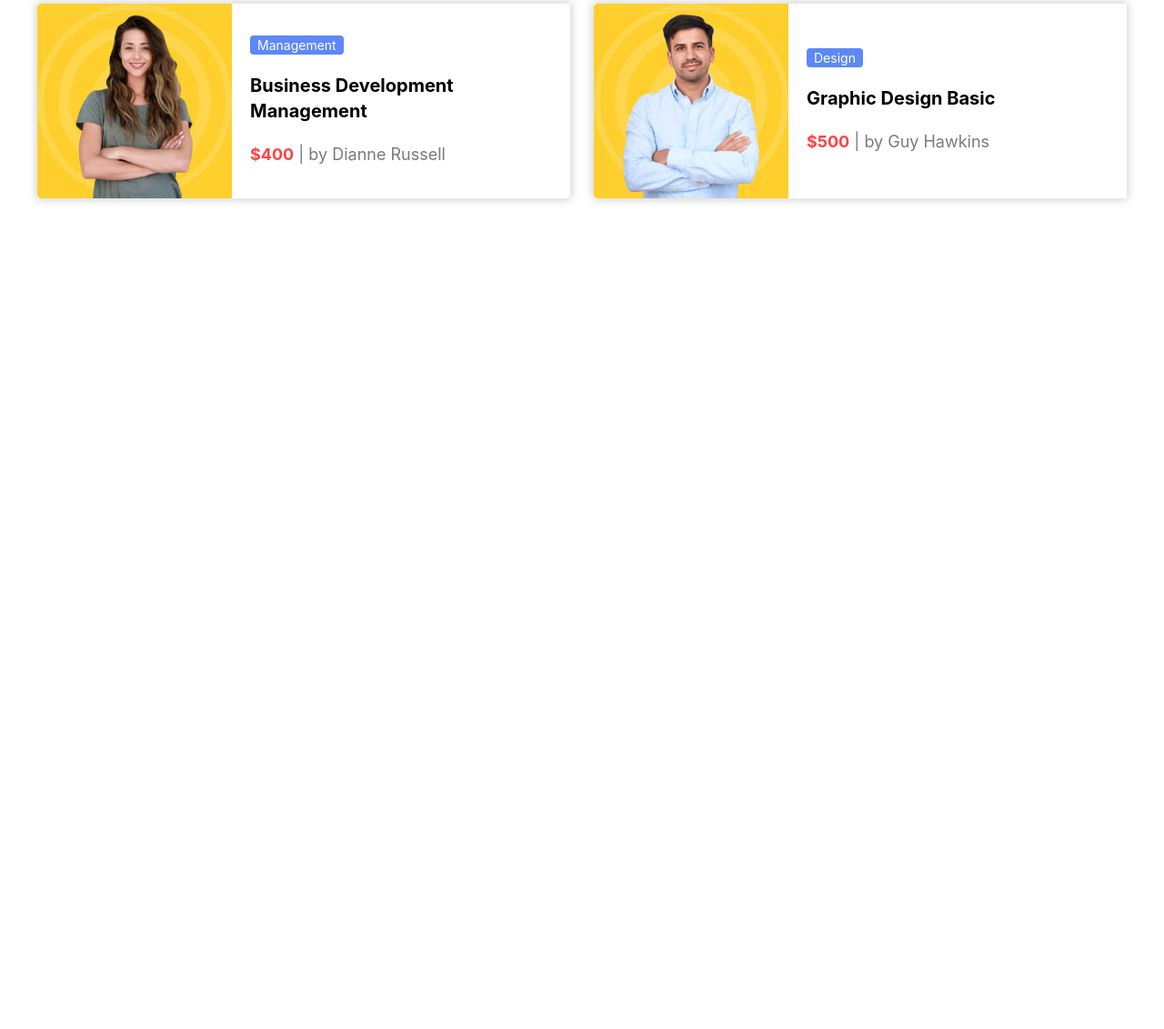
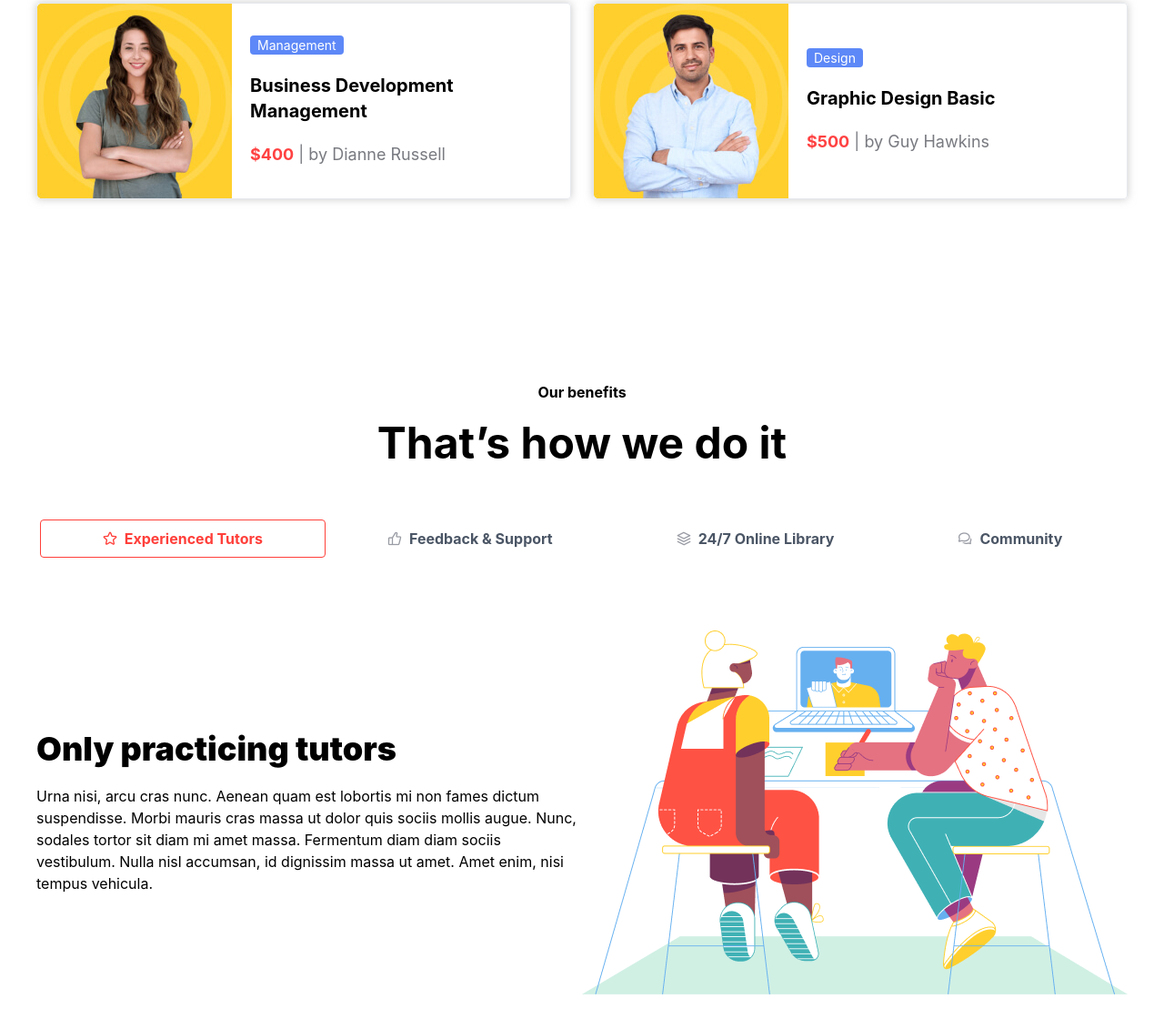
Before and after one commit to Vikingstrong/Home-Work-coop, a website: page index.html in a window 1280 px wide. Shown: the part 2446-3577 px from the top of the page at 91% size. Before the commit the page ends 2765 px from the top, so only its background shows below. Drawn offline with nearby package versions, Linux system fonts and the light colour scheme; files that its build step writes are made by us from their sources.

Commit message:
Add section 4 on page 1

```diff
--- a/index.html
+++ b/index.html
@@ -123,6 +123,24 @@
             </div>
         </div>
     </section>
+
+    <section class="max-w-300 m-auto flex flex-col gap-5 items-center p-5 lg:px-0 lg:py-25">
+        <h6 class="font-bold">Our benefits</h6>
+        <h1 class="text-3xl lg:text-5xl font-bold">That’s how we do it</h1>
+        <div class="flex flex-col lg:flex-row lg:mt-10 gap-3 lg:gap-0 font-bold text-gray-600 justify-between">
+            <p class="px-17 py-2 flex items-center gap-2 text-[#FF3F3A] border border-[#FF3F3A] rounded-sm"><img src="src/img/page1/section4/icon1.png" alt=""> Experienced Tutors</p>
+            <p class="px-17 py-2 flex items-center gap-2"><img src="src/img/page1/section4/icon2.png" alt=""> Feedback & Support</p>
+            <p class="px-17 py-2 flex items-center gap-2"><img src="src/img/page1/section4/icon3.png" alt=""> 24/7 Online Library</p>
+            <p class="px-17 py-2 flex items-center gap-2"><img src="src/img/page1/section4/icon4.png" alt=""> Community</p>
+        </div>
+        <div class="w-full flex flex-col lg:flex-row my-10 justify-between lg:gap-0 gap-5 items-center">
+            <aside class="flex flex-col gap-5 items-center lg:items-start">
+                <h2 class="font-black text-3xl lg:text-4xl">Only practicing tutors</h2>
+                <p class="text-center lg:text-start">Urna nisi, arcu cras nunc. Aenean quam est lobortis mi non fames dictum suspendisse. Morbi mauris cras massa ut dolor quis sociis mollis augue. Nunc, sodales tortor sit diam mi amet massa. Fermentum diam diam sociis vestibulum. Nulla nisl accumsan, id dignissim massa ut amet. Amet enim, nisi tempus vehicula.</p>
+            </aside>
+            <img src="src/img/page1/section4/img.png" alt="">
+        </div>
+    </section>
 </main>
 </body>
 </html>
```
Also changed, not shown: src/img/page1/section4/icon1.png (added), src/img/page1/section4/icon2.png (added), src/img/page1/section4/icon3.png (added), src/img/page1/section4/icon4.png (added), src/img/page1/section4/img.png (added).
